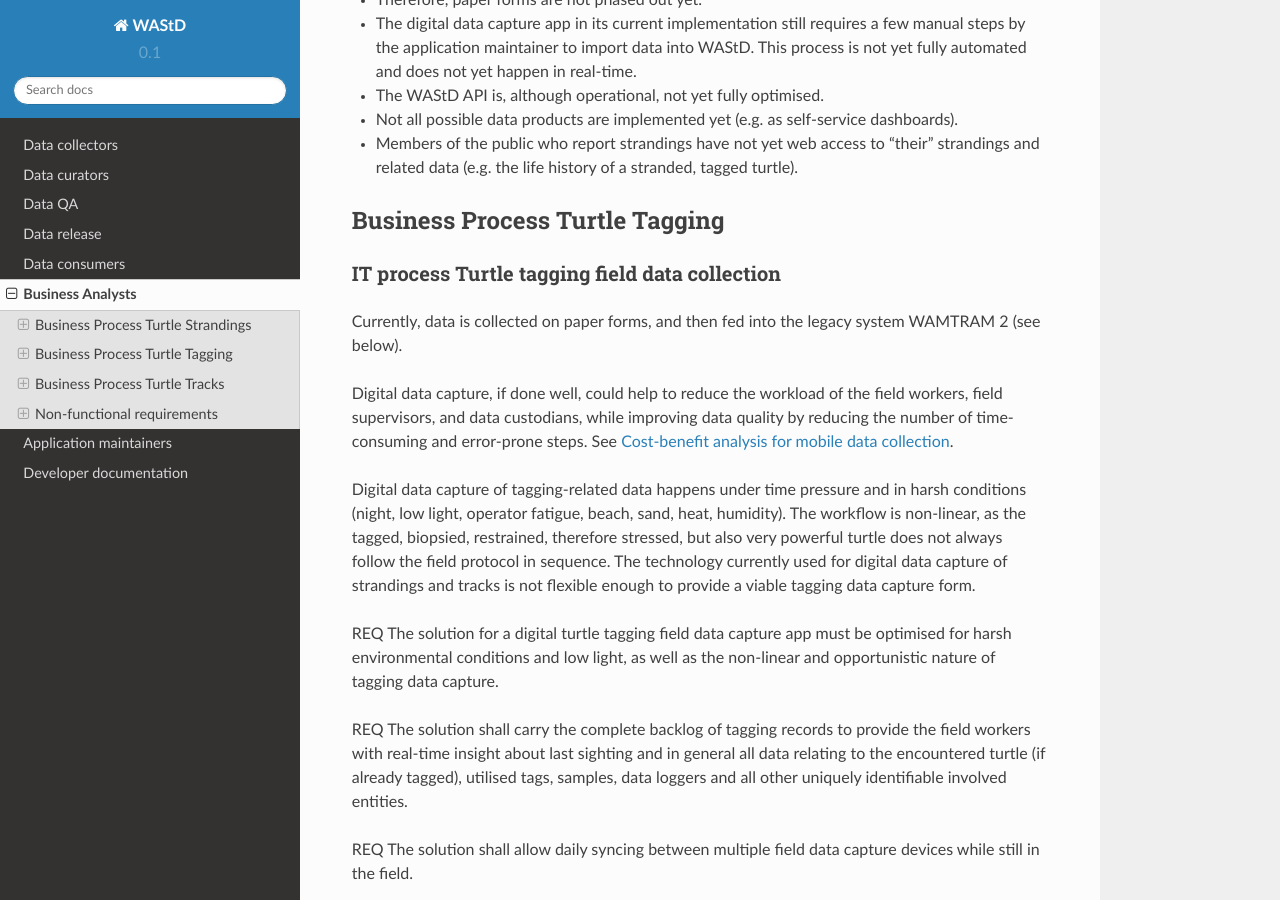
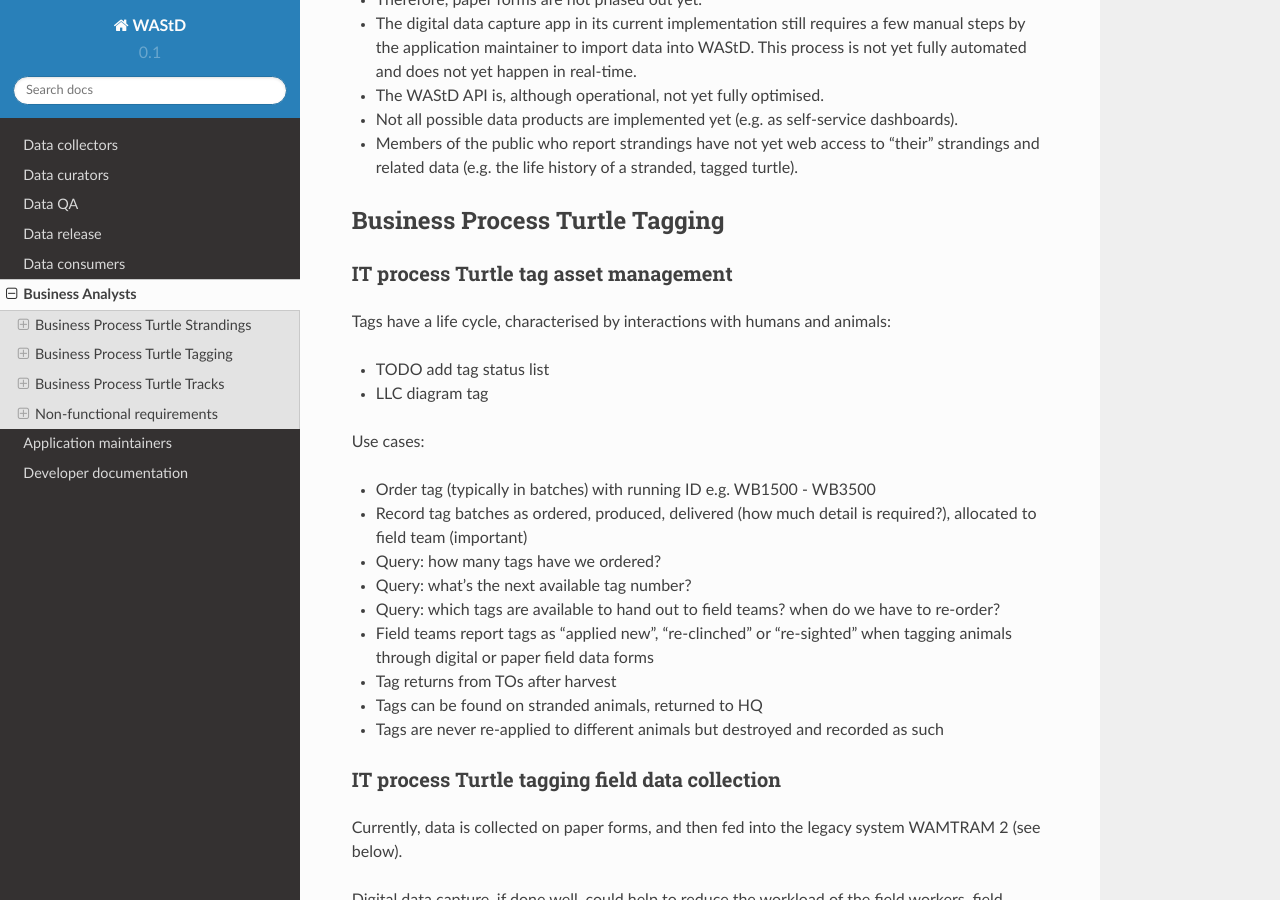
Before and after one commit to dbca-wa/wastd, a Sphinx documentation site: the page built from docs/business_analysts.rst, in a window 1280 px wide and 900 px high, scrolled down 6654 px. Built offline with Sphinx 7.4.7 and the Read the Docs theme 2.0.0, drawn with Linux system fonts in a browser that asks for light colours; some of the changed text lies outside the part shown.

Commit message:
updated links to turtle scripts

```diff
--- a/docs/business_analysts.rst
+++ b/docs/business_analysts.rst
@@ -316,6 +316,27 @@ Gap analysis
 Business Process Turtle Tagging
 ===============================
 
+IT process Turtle tag asset management
+--------------------------------------
+Tags have a life cycle, characterised by interactions with humans and animals:
+
+* TODO add tag status list
+* LLC diagram tag
+
+Use cases:
+
+* Order tag (typically in batches) with running ID e.g. WB1500 - WB3500
+* Record tag batches as ordered, produced, delivered (how much detail is required?),
+  allocated to field team (important)
+* Query: how many tags have we ordered?
+* Query: what's the next available tag number?
+* Query: which tags are available to hand out to field teams? when do we have to re-order?
+* Field teams report tags as "applied new", "re-clinched" or "re-sighted"
+  when tagging animals through digital or paper field data forms
+* Tag returns from TOs after harvest
+* Tags can be found on stranded animals, returned to HQ
+* Tags are never re-applied to different animals but destroyed and recorded as such
+
 IT process Turtle tagging field data collection
 -----------------------------------------------
 Currently, data is collected on paper forms, and then fed into the legacy system
@@ -478,7 +499,7 @@ The same processes as described in turtle strandings apply to tracks and nest da
 IT process Legacy data ETL
 --------------------------
 The Ningaloo ETL RMarkdown workbook
-(`source <https://github.com/parksandwildlife/ningaloo-turtle-etl/blob/master/ningaloo-etl.Rmd>`_)
+(`source <https://github.com/parksandwildlife/turtle-scripts/blob/master/ningaloo/ningaloo_etl.Rmd>`_)
 extracts data from the NTP database snapshot on the internal data catalogue into
 CSV and GeoJSON files, and uploads them to the NTP
 `dataset <internal-data.dpaw.wa.gov.au/dataset/ningaloo-turtle-program-data>`_.
@@ -491,7 +512,7 @@ IT process Turtle track and nest count analysis
 Fundamentally, the same process as in turtle stranding analysis applies.
 
 As a first working example, production data from 2016, captured digitally with the new
-mobile data capture app, are shown `here <http://rpubs.com/florian_mayer/track-counts>`_.
+mobile data capture app, are shown `here <http://rpubs.com/florian_mayer/tracks>`_.
 
 As a second example, the RMarkdown workbook
 `Ningaloo spatial modelling <internal-data.dpaw.wa.gov.au/dataset/ningaloo-turtle-program-data/resource/422c91ca-7673-432f-911a-449d3dc2e35a>`_,
@@ -501,9 +522,18 @@ summary of the NTP data.
 
 More analyses are required and scheduled for implementation, e.g.:
 
-* Spatio-temporal patterns and variation of tracks on Thevenard Is
-* Nesting success at Thevenard Is
-
+* Spatio-temporal distribution, patterns and variation of patterns of tracks
+* Nesting success at Thevenard Is as ratio of successful over total nesting
+  crawls (tracks with, without, unsure, not assessed if nest) on a beach
+* Hatching success as ratio of hatched over total eggs in a nest
+* Control charts of track / nest abundance over time to detect significant changes
+* Significance of nesting beaches
+* Control charts of nesting seasons to detect significant shifts in nesting timing
+* Disturbance and predation: quantity, spatial and temporal distribution,
+  patterns and variation of patterns
+* Impact of experimental design and survey effort on measured abundance
+* Modelling to get point estimates of nesting effort (what else?) for a given
+  time and place
 
 Legacy system: Ningaloo Track count database
 --------------------------------------------
@@ -513,7 +543,7 @@ Links:
   `data snapshot <internal-data.dpaw.wa.gov.au/dataset/ningaloo-turtle-program-data>`_
   on the internal data catalogue
 * Ningaloo Turtle Program `homepage <http://www.ningalooturtles.org.au/>`_
-* `Code repository <https://github.com/parksandwildlife/ningaloo-turtle-etl/>`_
+* `Code repository <https://github.com/parksandwildlife/turtle-scripts/>`_
 
 **Note** Data sheets and field guide are being updated at the moment.
 
--- a/docs/data_collectors.rst
+++ b/docs/data_collectors.rst
@@ -270,10 +270,7 @@ A synchronised copy of the data is streamed to Google Fusion Tables (GFT)
 for immediate visualization.
 
 For an initial analysis and summary, data are downloaded from GFT and presented
-in an RMarkdown workbook
-[Turtle Tracks (here: 2016 data)](http://rpubs.com/florian_mayer/track-counts)
-as well as an RShiny app using live data
-[Turtle Tracker](https://rshiny.dpaw.wa.gov.au/turtles/).
+in an RMarkdown workbook `Tracks <http://rpubs.com/florian_mayer/tracks>`_.
 
 After each field trip, data from ODK Aggregate are exported (as JSON) and ingested
 into WAStD. The process can be repeated; data that has been changed in WAStD and
```
Also changed, not shown: other parts of docs/business_analysts.rst (+2 -2 lines).
